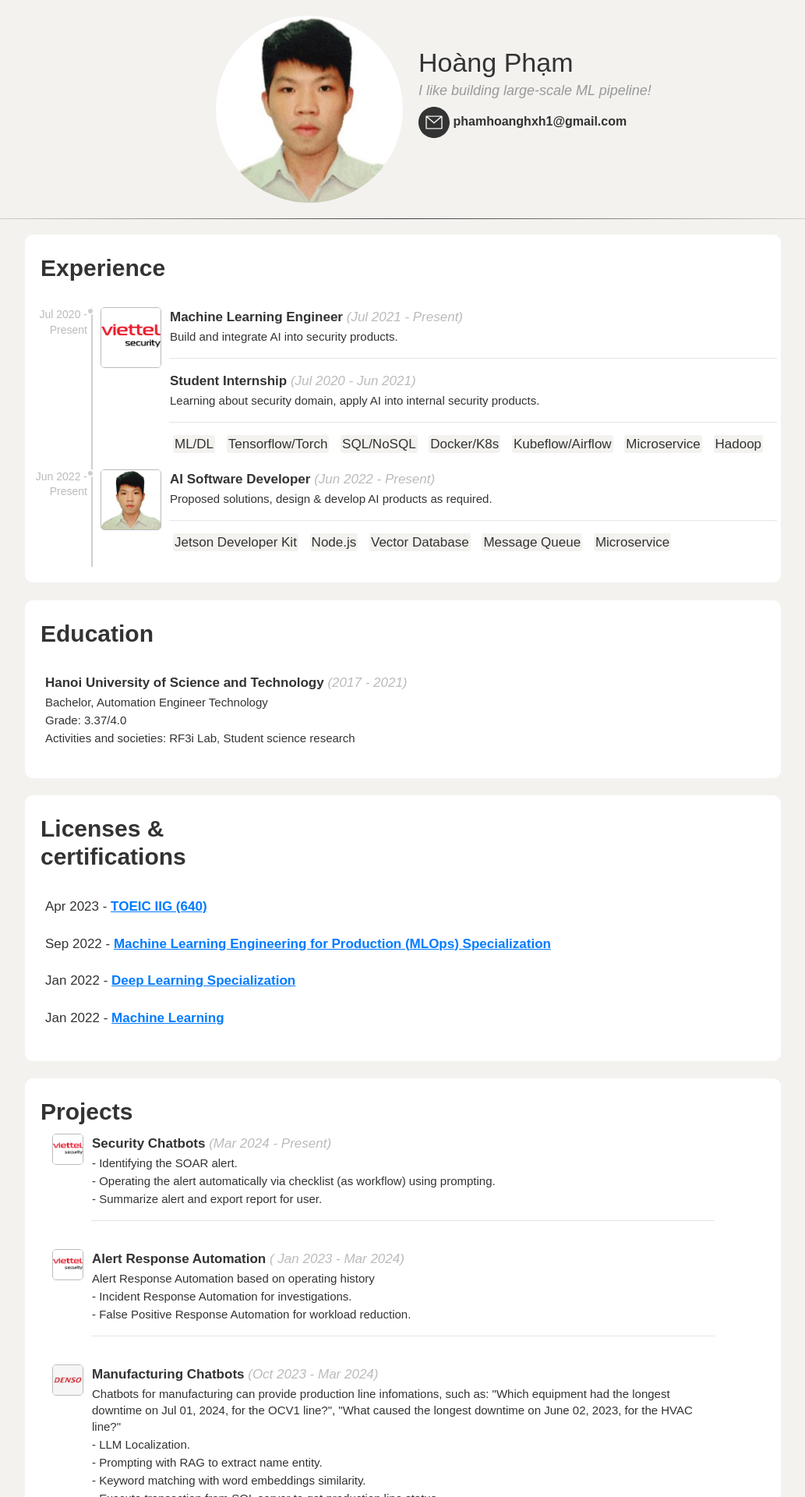
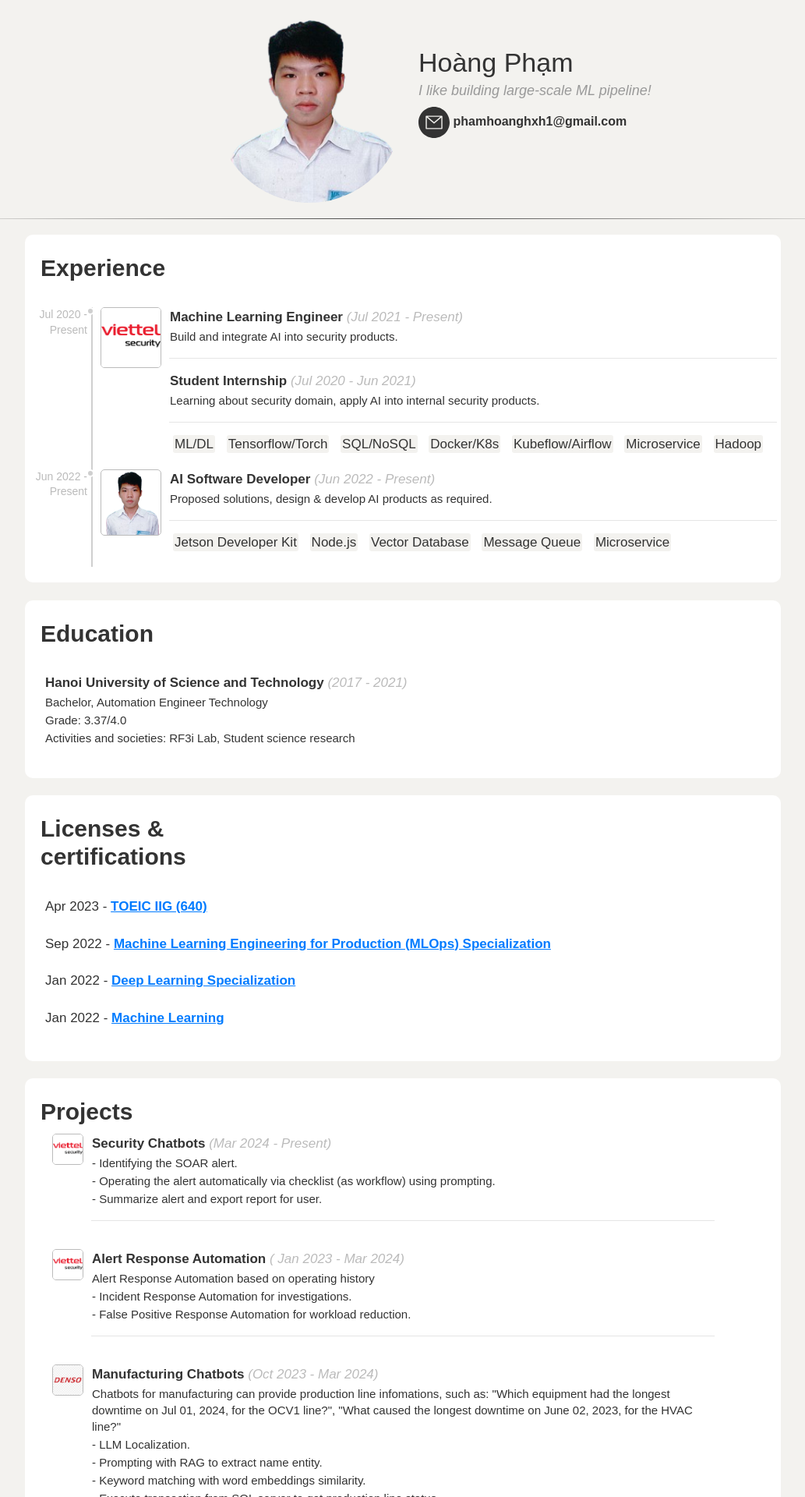
Before and after one commit to dangho99/dang99.github.io, a Jekyll site: the page built from about.html, in a window 1280 px wide. Shown: the top 1920 px of the page at 78% size, without its empty margins (123-1156 px from the left). Built offline with Jekyll 4.4.1, drawn with Linux system fonts in a browser that asks for light colours.

Commit message:
update cv

```diff
--- a/_data/profile.yml
+++ b/_data/profile.yml
@@ -1,4 +1,4 @@
-avatar: "/assets/profile/avatar.jpg"
+avatar: "/assets/profile/avatar.png"
 name: "Hoàng Phạm"
 email: "phamhoanghxh1@gmail.com"
 description: "I like building large-scale ML pipeline!"
@@ -34,7 +34,7 @@ experiences:
           children:
   - employer: "Freelance"
     time: "Jun 2022 - Present"
-    logo: "/assets/profile/avatar.jpg"
+    logo: "/assets/profile/avatar.png"
     skills:
       - Jetson Developer Kit
       - Node.js
```
Also changed, not shown: assets/profile/avatar.jpg (deleted), assets/profile/avatar.png (added).
